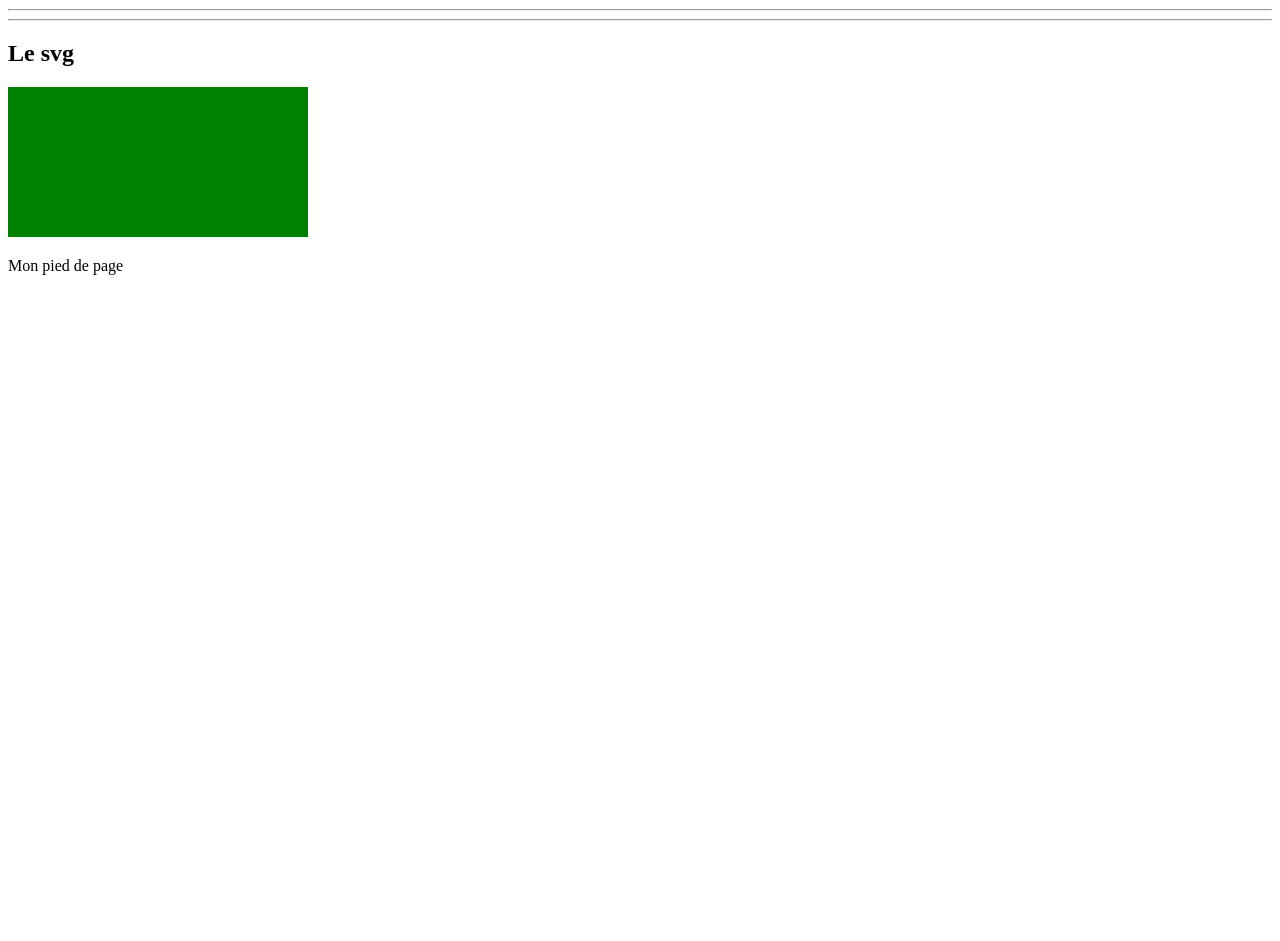
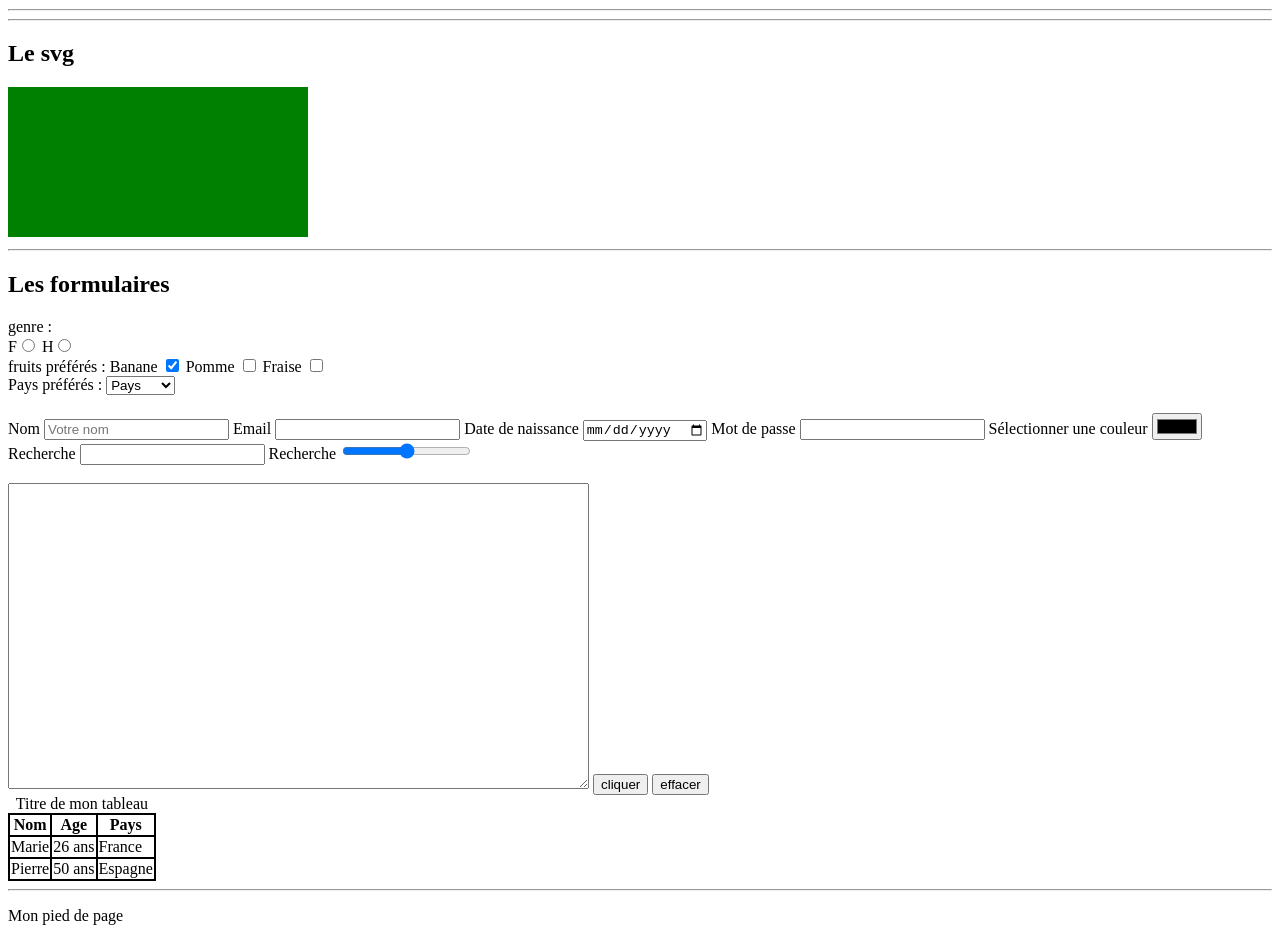
Before and after one commit to fadia13/Courshtmlcss, a plain HTML site: page index.html in a window 1280 px wide. Shown: the part 4915-5856 px from the top of the page. Before the commit the page ends 5206 px from the top, so only its background shows below. Drawn offline with Linux system fonts and the light colour scheme.

Commit message:
introducttion css

```diff
--- a/index.html
+++ b/index.html
@@ -212,9 +212,104 @@
             <rect width="100%" height="100%" fill="green"></rect>
         </svg>
 
+        <hr>
+        <h2>Les formulaires</h2>
+
+        <form action="envoi.php" method="post">
+            <label for="">genre :</label> <br>
+            <!-- bouton radio => choix unique  -->
+            <label for="genre">F</label><input type="radio" name="genre" required>
+            <label for="genre">H</label><input type="radio" name="genre"><br>
+
+              <!-- bouton checkbox => choix multiple  -->
+              <label for="">fruits préférés :</label>
+              <label for="">Banane</label>
+              <input type="checkbox" checked>
+              <label for="">Pomme</label>
+              <input type="checkbox" >
+              <label for="">Fraise</label>
+              <input type="checkbox" ><br>
+
+              <!-- liste deroulante -->
+              <label for="">Pays préférés :</label>
+              <select name="" >
+                <option value="" disabled selected> Pays</option>
+                <option value=""> Espage</option>
+                <option value="">France </option>
+                <option value=""> Canada</option>
+
+              </select><br><br>
 
 
 
+
+            <label for="">Nom</label>
+            <!-- required => indique que le champs est obligatoire -->
+            <input type="text" placeholder="Votre nom" required>
+
+            <label for="">Email</label>
+            <input type="email" required>
+
+            <label for="">Date de naissance</label>
+            <input type="date">
+
+            <label for="">Mot de passe</label>
+            <input type="password">
+
+            <label for="">Sélectionner une couleur</label>
+            <input type="color">
+
+            <label for="">Recherche</label>
+            <input type="search">
+
+            <label for="">Recherche</label>
+            <input type="range"> <br> <br>
+
+            <textarea  cols="70" rows="20"></textarea>
+
+            <!-- value permet de modifier la valeur par défaut du bouton -->
+            <input type="submit" value="cliquer" >
+
+            <input type="reset" value="effacer" >
+
+
+        </form>
+
+        <!-- Les tableaux  -->
+
+        <style>
+            table{
+                border-collapse: collapse;
+            }
+
+            tr, td , th{
+                border: 2px solid black;
+            }
+        </style>
+
+        <table>
+            <caption>Titre de mon tableau</caption>
+            <tr>
+                <th>Nom</th>
+                <th>Age</th>
+                <th>Pays</th>
+            </tr>
+            <tr>
+                <td>Marie</td>
+                <td> 26 ans</td>
+                <td> France</td>
+
+            </tr>
+
+            <tr>
+                <td>Pierre</td>
+                <td> 50 ans</td>
+                <td> Espagne</td>
+            </tr>
+
+        </table>
+
+    <hr>
 
     </main>
     <footer>
```
Also changed, not shown: COURS CSS IDX VRG/Asset/CSS/style.css (added, +51 -0 lines), COURS CSS IDX VRG/indexC.html (renamed from COURS CSS IDX VRG/index.html, +3 -1 lines).
